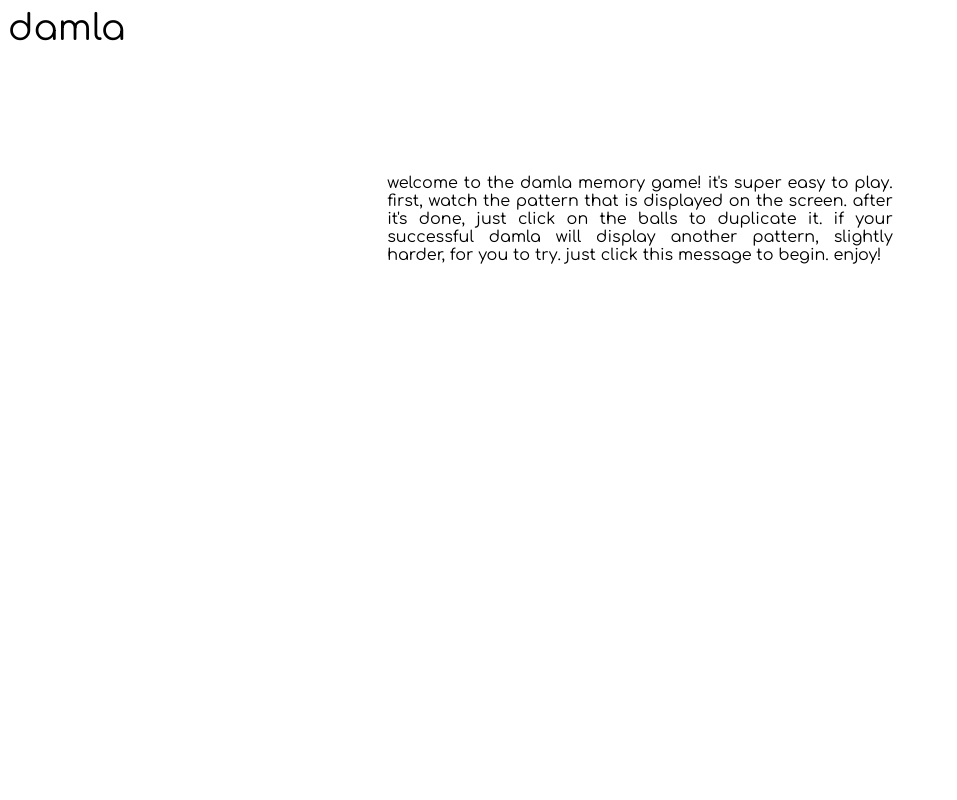
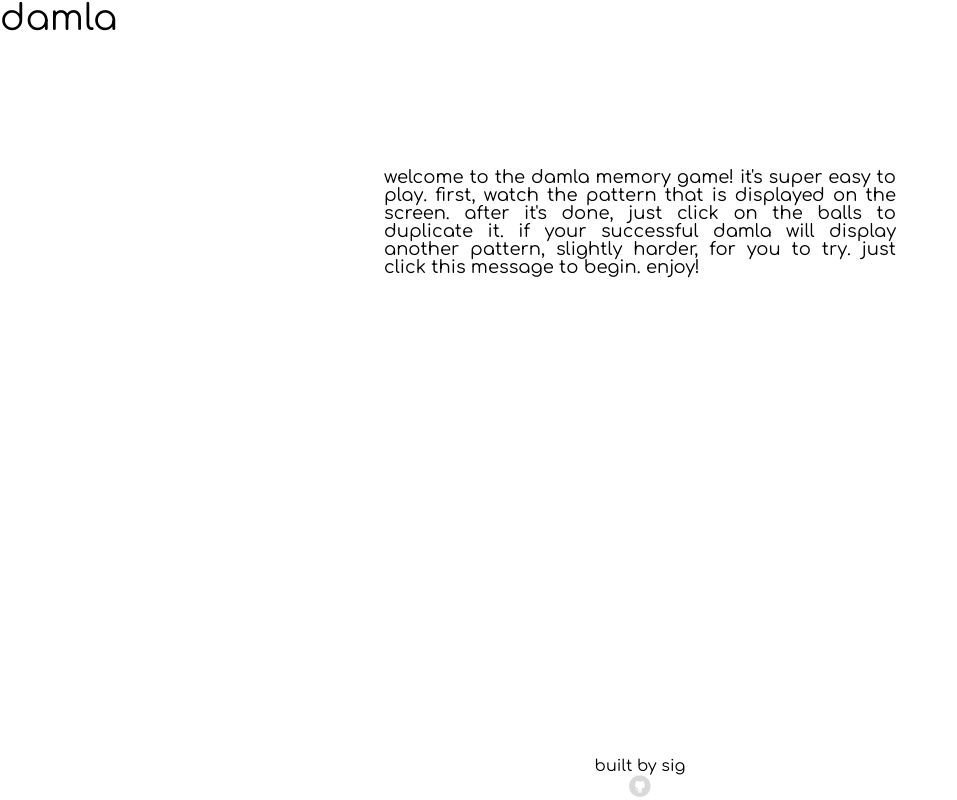
Before and after one commit to oldboy303/damla, a plain HTML site: page index.html in a window 1280 px wide. Shown: the whole page, without its empty margins (0-957 px from the left). Drawn offline with nearby package versions, Linux system fonts and the light colour scheme.

Commit message:
footer added

```diff
--- a/index.html
+++ b/index.html
@@ -39,6 +39,12 @@
       <div id="level"></div>
     </div>
   </div>
+  <div class="footer">
+    <div class="contact">
+      <p>built by sig</p>
+      <a href="https://github.com/ibo303"><img src="logos/1457873747_github_circle_gray.png" alt="github"></a>
+    </div>
+  </div>
   <script type="text/javascript" src="https://cdnjs.cloudflare.com/ajax/libs/jquery/3.0.0-beta1/jquery.min.js"></script>
   <script type="text/javascript" src="main.js"></script>
 </body>
--- a/sass/components/_base.scss
+++ b/sass/components/_base.scss
@@ -1,3 +1,51 @@
+/* http://meyerweb.com/eric/tools/css/reset/
+   v2.0 | 20110126
+   License: none (public domain)
+*/
+
+html, body, div, span, applet, object, iframe,
+h1, h2, h3, h4, h5, h6, p, blockquote, pre,
+a, abbr, acronym, address, big, cite, code,
+del, dfn, em, img, ins, kbd, q, s, samp,
+small, strike, strong, sub, sup, tt, var,
+b, u, i, center,
+dl, dt, dd, ol, ul, li,
+fieldset, form, label, legend,
+table, caption, tbody, tfoot, thead, tr, th, td,
+article, aside, canvas, details, embed,
+figure, figcaption, footer, header, hgroup,
+menu, nav, output, ruby, section, summary,
+time, mark, audio, video {
+	margin: 0;
+	padding: 0;
+	border: 0;
+	font-size: 100%;
+	font: inherit;
+	vertical-align: baseline;
+}
+/* HTML5 display-role reset for older browsers */
+article, aside, details, figcaption, figure,
+footer, header, hgroup, menu, nav, section {
+	display: block;
+}
+body {
+	line-height: 1;
+}
+ol, ul {
+	list-style: none;
+}
+blockquote, q {
+	quotes: none;
+}
+blockquote:before, blockquote:after,
+q:before, q:after {
+	content: '';
+	content: none;
+}
+table {
+	border-collapse: collapse;
+	border-spacing: 0;
+}
 
 body {
   font-family: Comfortaa, Verdana, sans-serif;
@@ -13,7 +61,7 @@ input {
   text-align: center;
   height: 50px;
   width: 160px;
-  font-size: 16px;
+  font-size: 18px;
 }
 
 #inform {
@@ -26,6 +74,7 @@ input {
   height: 200px;
   width: 40%;
   margin: 10% 30%;
+  font-size: 18px;
 }
 
 ::-webkit-input-placeholder {color: black;}
@@ -64,7 +113,7 @@ input {
   margin: 10% 35%;
   border-radius: 10px;
   padding-top: 20px;
-  font-size: 20px;
+  font-size: 18px;
 }
 
 #main {
@@ -147,3 +196,28 @@ input {
 #orb7 {
 @include orbs (#FF007F)
 }
+
+.footer {
+  position:fixed;
+  left:0px;
+  bottom:12px;
+  height:30px;
+  width:100%;
+  text-align: center;
+
+  .contact {
+    display: inline-block;
+
+    a, a:visited, a:hover, a:active {
+      color: inherit;
+      text-decoration: none;
+      width: 20%;
+    }
+
+    p {
+      width: 100px;
+    }
+  }
+
+
+}
```
Also changed, not shown: css/style.css, logos/1457873747_github_circle_gray.png (added), logos/1457912442_mail.png (added), 2 other files.
